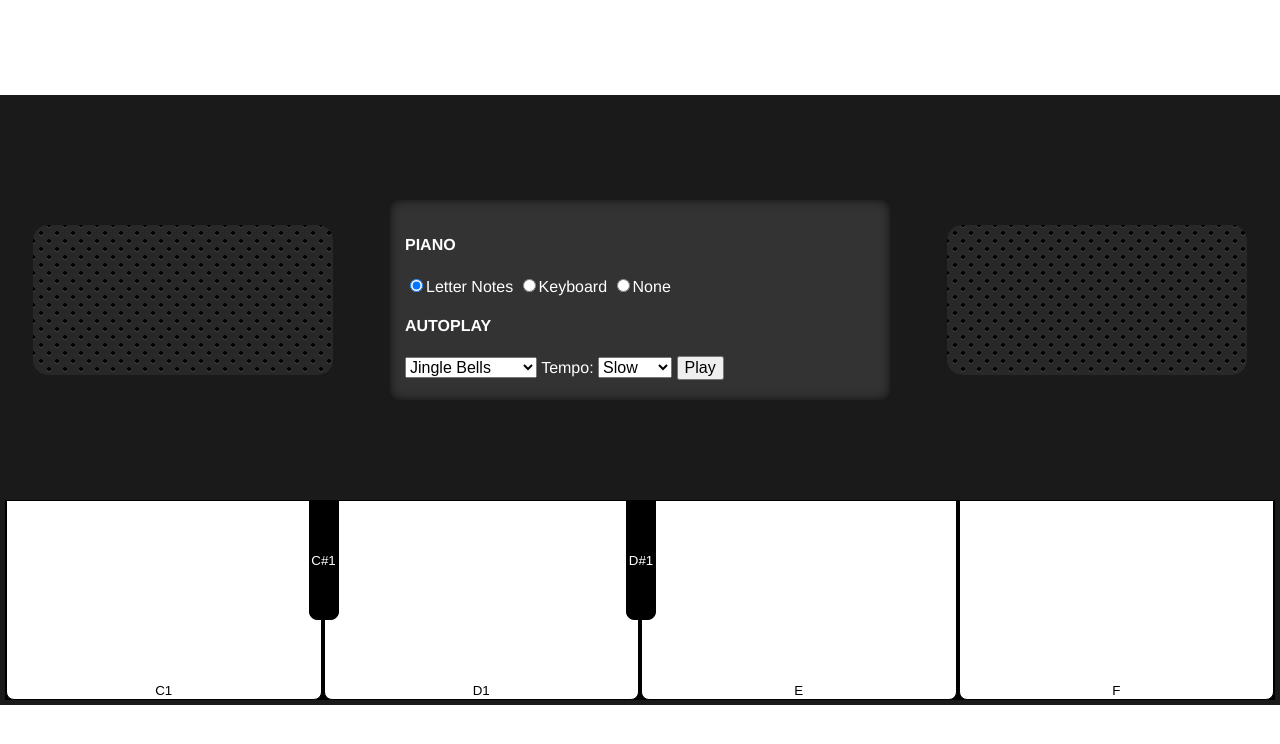
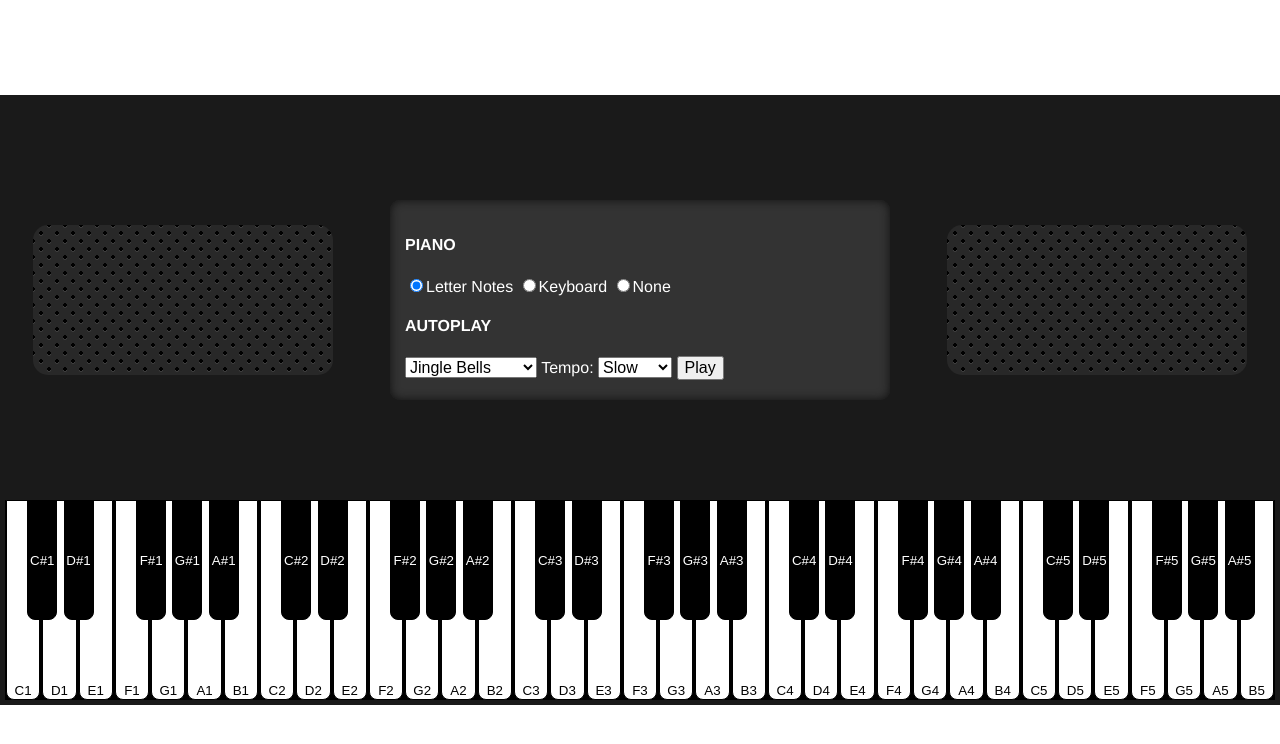
Before and after one commit to clementschris/piano, a plain HTML site: page index.html in a window 1280 px wide. Drawn offline with Linux system fonts and the light colour scheme.

Commit message:
piano keys added

```diff
--- a/index.html
+++ b/index.html
@@ -36,7 +36,7 @@
             <div class="piano__speaker"></div>
         </div>
         <div class="piano__keyboard">
-            <button class="piano__key piano__key--white">C1</button>
+            <!-- <button class="piano__key piano__key--white">C1</button>
             <div class="empty-space">
                 <button class="piano__key piano__key--black">C#1</button>
             </div>
@@ -45,7 +45,7 @@
                 <button class="piano__key piano__key--black">D#1</button>
             </div>
             <button class="piano__key piano__key--white">E</button>
-            <button class="piano__key piano__key--white">F</button>
+            <button class="piano__key piano__key--white">F</button> -->
         </div>
     </div>
 
--- a/js/script.js
+++ b/js/script.js
@@ -0,0 +1,30 @@
+let keyboard = document.querySelector('.piano__keyboard');
+let pianoNotes = ['C', 'D', 'E', 'F', 'G', 'A', 'B'];
+
+let init = () => {
+    for(let i = 1; i <= 5; i++) {
+        for(let j = 0; j < 7; j++) {
+            let key = createKey('white', pianoNotes[j], i);
+            keyboard.appendChild(key);
+
+            if(j != 2 && j != 6) {
+                key = createKey('black', pianoNotes[j], i);
+                let emptySpace = document.createElement('div');
+                emptySpace.className = 'empty-space';
+                emptySpace.appendChild(key);
+                keyboard.appendChild(emptySpace);
+            }
+        }
+    }
+}
+
+let createKey = (type, note, octave) => {
+    let key = document.createElement('button');
+    key.className = `piano__key piano__key--${type}`;
+    key.dataset.letterNote = type == 'white' ? note + octave : note + '#' + octave;
+    key.dataset.letterNoteFileName = type == 'white' ? note + octave : note + 's' + octave;
+    key.textContent = key.dataset.letterNote;
+
+    return key;
+}
+init();
```
